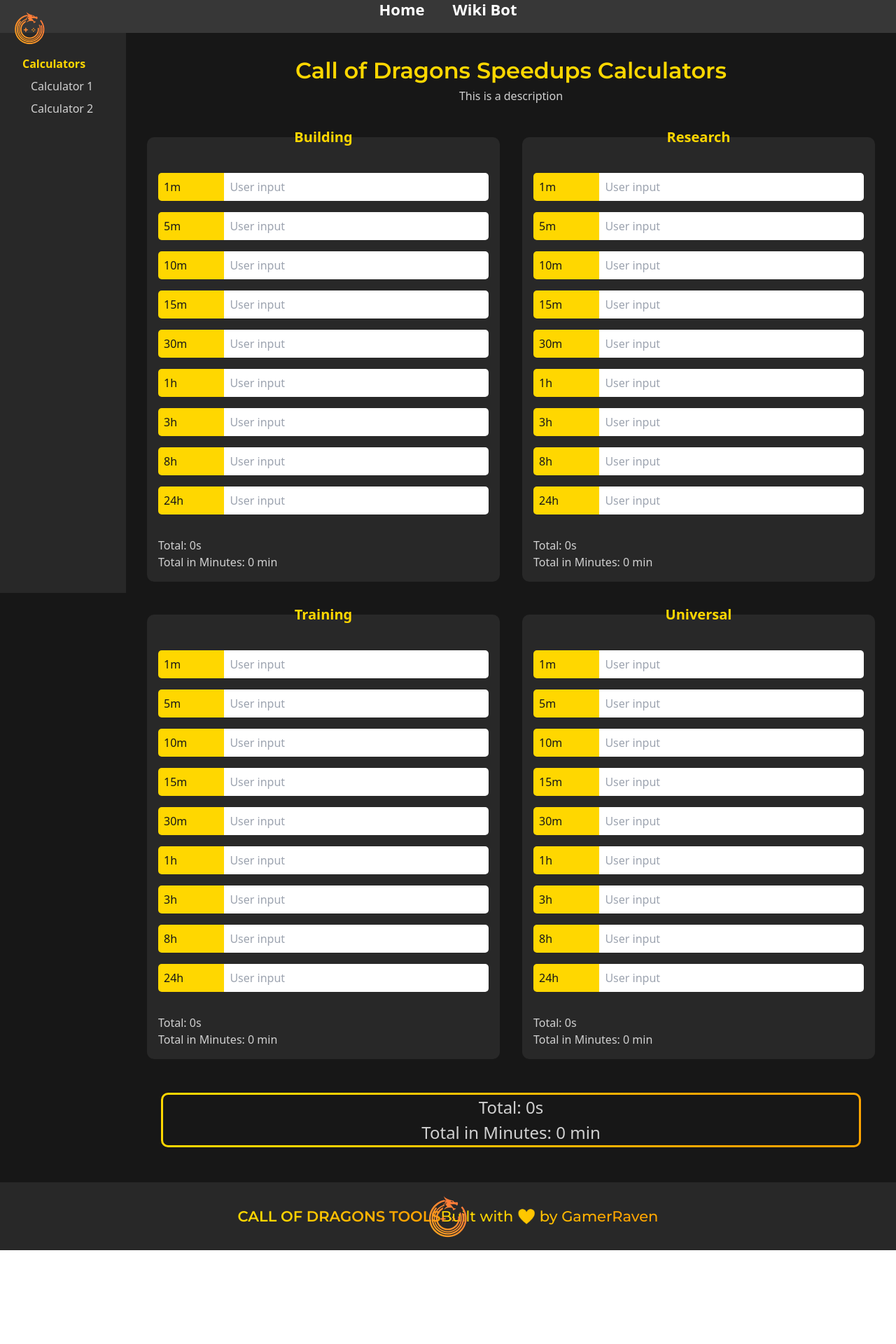
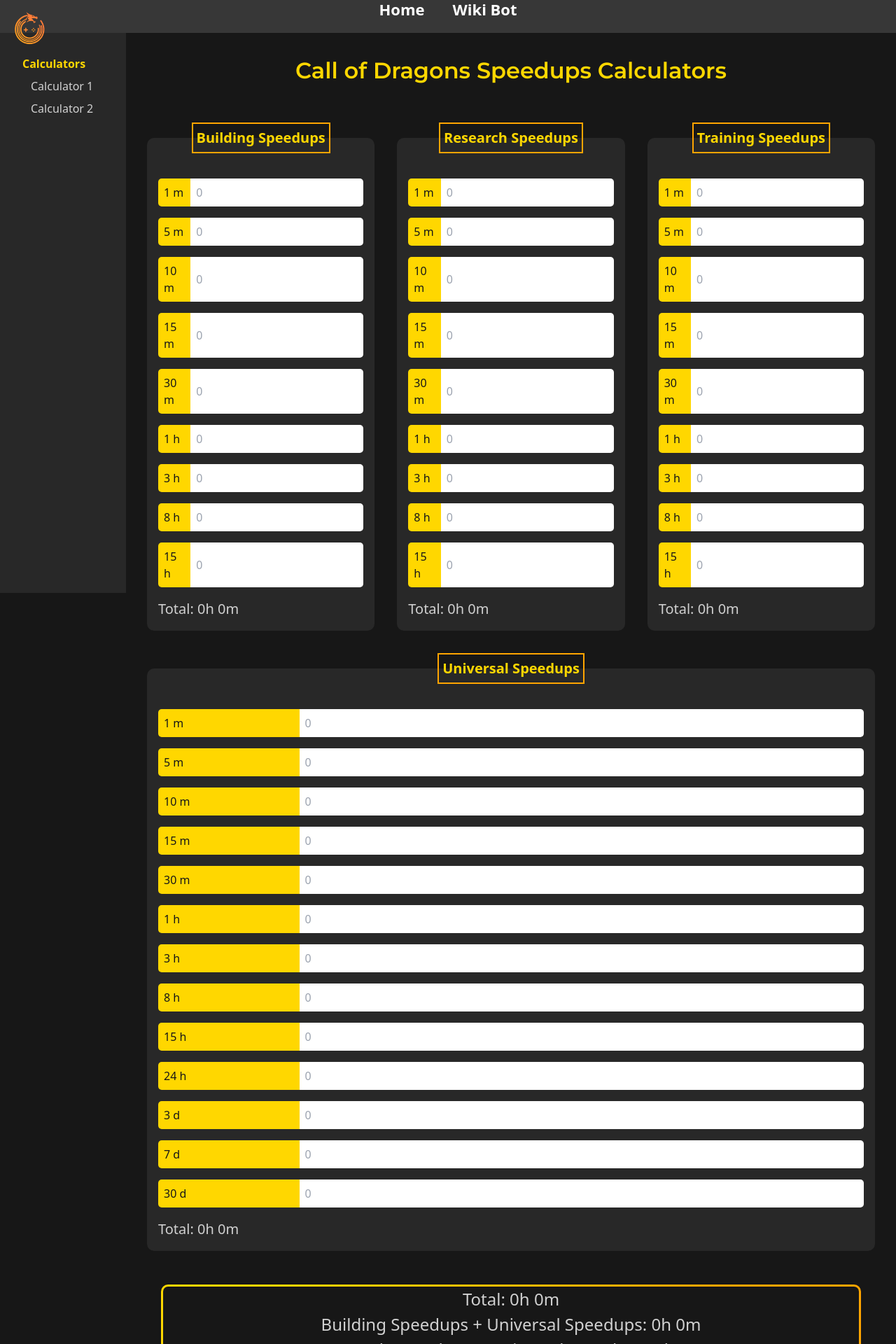
Before and after one commit to cod-tools/cod.tools, a Next.js app: page /calculators/speedups in a window 1280 px wide. Shown: the part 20-1940 px from the top of the page at 70% size. Before the commit the page ends 1806 px from the top, so only its background shows below. Built offline with nearby package versions, Linux system fonts and the light colour scheme.

Commit message:
SEO Optimization

```diff
--- a/src/pages/calculators/index.css
+++ b/src/pages/calculators/index.css
@@ -42,6 +42,8 @@
     font-size: 17px;
     font-family: var(--font-family);
     color: var(--text-light);
+    margin-left: 50px;
+    margin-right: 50px;
 }
 
 .calculators-sections {
--- a/src/pages/calculators/speedups/index.css
+++ b/src/pages/calculators/speedups/index.css
@@ -11,23 +11,14 @@
     flex-grow: 1;
 }
 
-.speedups-titles{
-    margin-top: 30px;
-    margin-bottom: 16px;
-}
-
 .speedups-title {
     color: var(--primary);
     font-family: var(--font-family);
     font-size: 2em;
     text-align: center;
     font-weight: 600;
-}
-
-.speedups-description {
-    text-align: center;
-    color: var(--text-light);
-    margin-bottom: 2em;
+    margin-top: 30px;
+    margin-bottom: 50px;
 }
 
 .speedups-form-content {
@@ -47,6 +38,8 @@
 }
 
 .speedups-form-title {
+    border: 2px solid var(--secondary);
+    padding: 5px;
     color: var(--primary);
     font-weight: bold;
     text-align: center;
@@ -79,9 +72,12 @@
 }
 
 .speedups-totals {
-    font-size: 16px;
+    font-size: 20px;
     color: var(--text-light);
-    margin-top: 1em;
+}
+
+.speedups-prefix{
+    color: var(--primary);
 }
 
 .speedups-large-totals {
--- a/src/pages/calculators/speedups/index.js
+++ b/src/pages/calculators/speedups/index.js
@@ -1,53 +1,102 @@
+import React, { useState } from 'react';
 import Head from 'next/head';
 
 import Header from '@/components/header/header';
 import Footer from '@/components/footer/footer';
 import Sidebar from '@/components/sidebar/sidebar';
+
 import './index.css';
 
-const Fieldset = ({ legend }) => {
-  const times = ["1m", "5m", "10m", "15m", "30m", "1h", "3h", "8h", "24h"];
+const timeInSec = {
+  "1 m": 60,
+  "5 m": 300,
+  "10 m": 600,
+  "15 m": 900,
+  "30 m": 1800,
+  "1 h": 3600,
+  "3 h": 10800,
+  "8 h": 28800,
+  "15 h": 54000,
+  "24 h": 86400,
+  "3 d": 259200,
+  "7 d": 604800,
+  "30 d": 2592000,
+};
+
+const Fieldset = ({ legend, extraFields, values, setValues }) => {
+  const times = ["1 m", "5 m", "10 m", "15 m", "30 m", "1 h", "3 h", "8 h", "15 h"].concat(extraFields || []);
+
+  const handleChange = (event, time) => {
+    setValues(prev => ({ ...prev, [`${legend}-${time}`]: event.target.value }));
+  };
+
+  const totalSeconds = times.reduce((total, time) => total + (timeInSec[time] * (values[`${legend}-${time}`] || 0)), 0);
+  const totalMinutes = totalSeconds / 60;
+  const totalHours = Math.floor(totalMinutes / 60);
+  const remainderMinutes = totalMinutes % 60;
+
   return (
     <fieldset className="speedups-form-box">
       <legend className="speedups-form-title">{legend}</legend>
       {times.map((time, index) => (
         <div className="speedups-input-field" key={index}>
           <label className="speedups-input-label">{time}</label>
-          <input type="text" className="speedups-input" placeholder="User input" />
+          <input type="text" className="speedups-input" placeholder="0" value={values[`${legend}-${time}`] || ''} onChange={(event) => handleChange(event, time)} />
         </div>
       ))}
       <div className="speedups-totals">
-        <div>Total: 0s</div>
-        <div>Total in Minutes: 0 min</div>
+        <div>Total: {totalHours}h {remainderMinutes}m</div>
       </div>
     </fieldset>
   );
 };
 
+const extraFields = ["24 h", "3 d", "7 d", "30 d"];
+
 export default function Calculators() {
+  const [values, setValues] = useState({});
+
+  const totalSeconds = Object.entries(values).reduce((total, [key, val]) => total + (timeInSec[key.split('-')[1]] * val), 0);
+  const totalMinutes = totalSeconds / 60;
+  const totalHours = Math.floor(totalMinutes / 60);
+  const remainderMinutes = totalMinutes % 60;
+
+  const sections = ["Building Speedups", "Research Speedups", "Training Speedups", "Universal Speedups"];
+
+  const totals = sections.reduce((acc, section) => {
+    const sectionSeconds = Object.entries(values)
+      .filter(([key]) => key.startsWith(section))
+      .reduce((total, [key, val]) => total + (timeInSec[key.split('-')[1]] * val), 0);
+
+    const sectionMinutes = sectionSeconds / 60;
+    const sectionHours = Math.floor(sectionMinutes / 60);
+    const sectionRemainderMinutes = sectionMinutes % 60;
+
+    return { ...acc, [section]: { hours: sectionHours, minutes: sectionRemainderMinutes }};
+  }, {});
+
   return (
     <>
       <Head>
         <title>Call of Dragons Speedups Calculator | cod.tools</title>
-        <meta name="description" content="Coming Soon..." />
+        <meta name="description" content="Call of Dragons Speedups Calculators - Calculate your total amount of speedups you have." />
       </Head>
       <Header />
       <div className="speedups-content">
         <div className="speedups-container">
           <Sidebar className="speedups-sidebar" />
           <main className="speedups-main-section">
-            <div className='speedups-titles'>
-              <h1 className="speedups-title">Call of Dragons Speedups Calculators</h1>
-              <h2 className='speedups-description'>This is a description</h2>
-            </div>
+            <h1 className="speedups-title">Call of Dragons Speedups Calculators</h1>
             <div className="speedups-form-content">
-              {["Building", "Research", "Training", "Universal"].map((name, index) => (
-                <Fieldset legend={name} key={index} />
+              {sections.map((name, index) => (
+                <Fieldset legend={name} key={index} extraFields={name === "Universal Speedups" ? extraFields : null} values={values} setValues={setValues} />
               ))}
             </div>
             <div className="speedups-large-totals">
-              <div>Total: 0s</div>
-              <div>Total in Minutes: 0 min</div>
+              <div>Total: {totalHours}h {remainderMinutes}m</div>
+              {sections.map((section, index) => section !== "Universal Speedups" && (
+                <div key={index}>{section} + Universal Speedups: {totals[section].hours + totals["Universal Speedups"].hours}h {totals[section].minutes + totals["Universal Speedups"].minutes}m</div>
+              ))}
             </div>
           </main>
         </div>
--- a/src/pages/index.js
+++ b/src/pages/index.js
@@ -11,7 +11,7 @@
     <>
       <Head>
         <title>Call of Dragons Guides and Tools | cod.tools</title>
-        <meta name="description" content="Discover expert guides, valuable tips, and effective strategies for mastering Call of Dragons. Enhance your gameplay, level up your skills, and dominate the dragon-filled world with our comprehensive resources and tools." />
+        <meta name="description" content="Discover useful tools for mastering Call of Dragons. Enhance your gameplay, level up your skills, and dominate with our comprehensive resources and tools." />
       </Head>
       <div className="home-page-background" />
       <div className="home-content">
```
Also changed, not shown: src/pages/calculators/index.js (+4 -4 lines).
